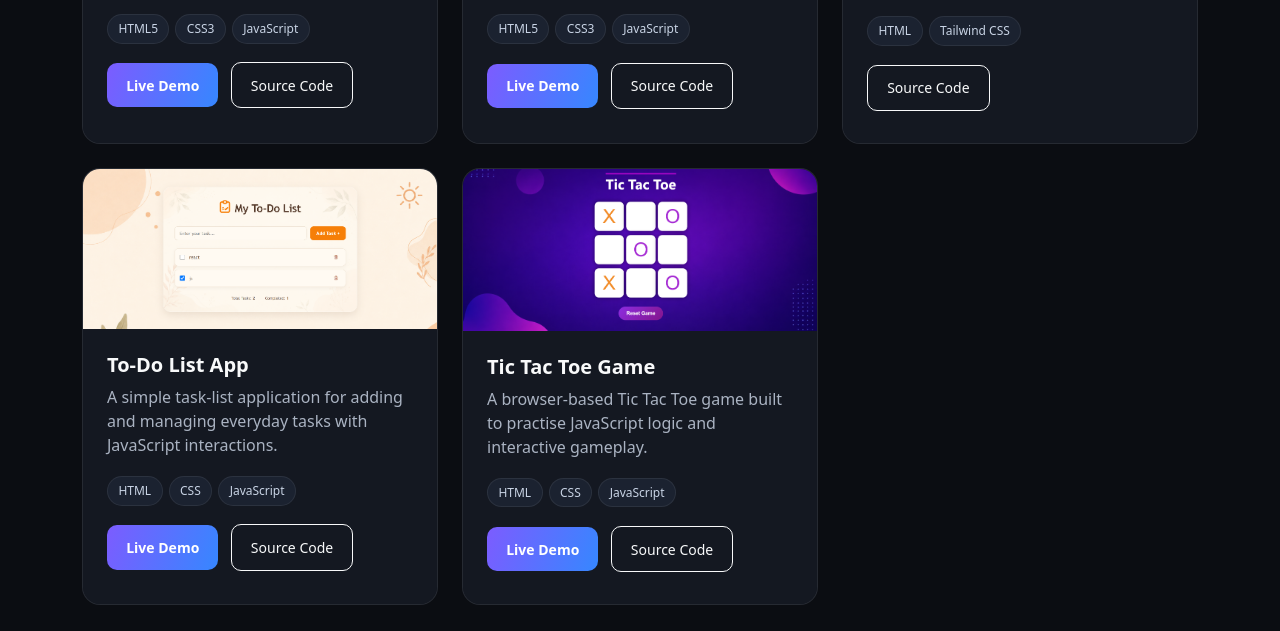
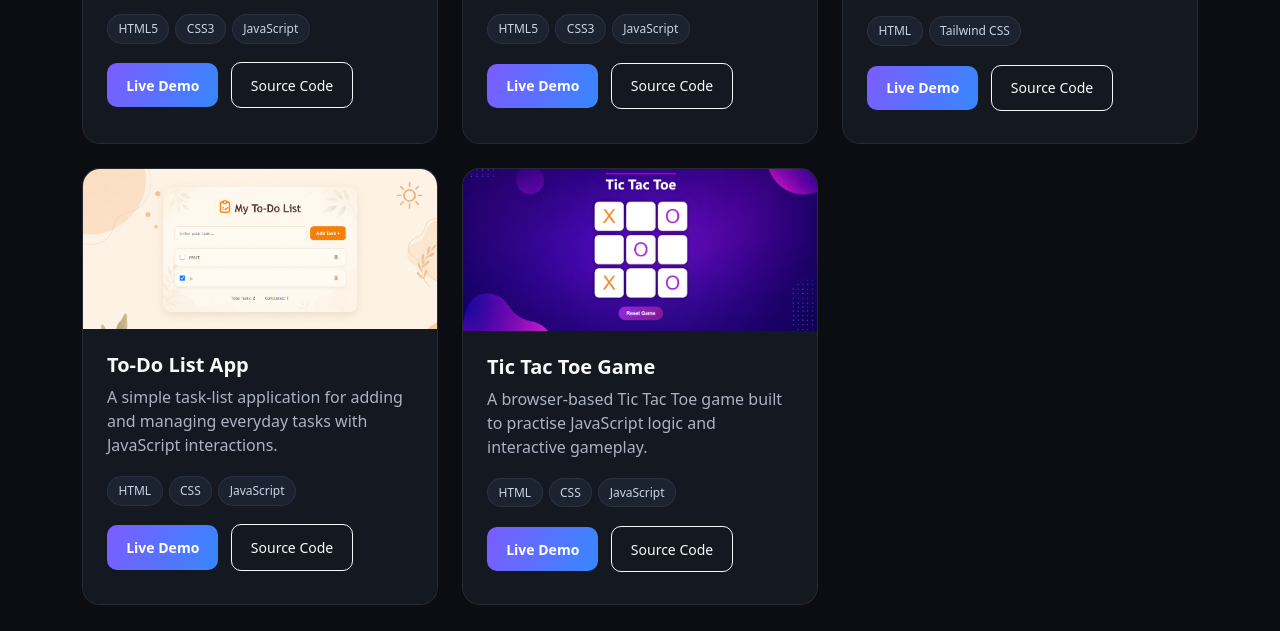
Before and after one commit to uroojrizwan-sketch/Portfolio-Website, a plain HTML site: page index.html in a window 1280 px wide. Shown: the part 2920-3551 px from the top of the page. Drawn offline with nearby package versions, Linux system fonts and the light colour scheme.

Commit message:
Update index.html

```diff
--- a/index.html
+++ b/index.html
@@ -760,6 +760,12 @@
                                     <span class="tech-tag">Tailwind CSS</span>
                                 </div>
 
+                                <a class="btn btn-custom btn-sm me-2 mb-2"
+                                    href="https://saaslyusingtailwind.vercel.app/"
+                                    target="_blank" rel="noopener">
+                                    Live Demo
+                                </a>
+
                                 <a class="btn btn-outline-light btn-sm mb-2"
                                     href="https://github.com/uroojrizwan-sketch/SaaSly-Using-HTML"
                                     target="_blank" rel="noopener">
```
